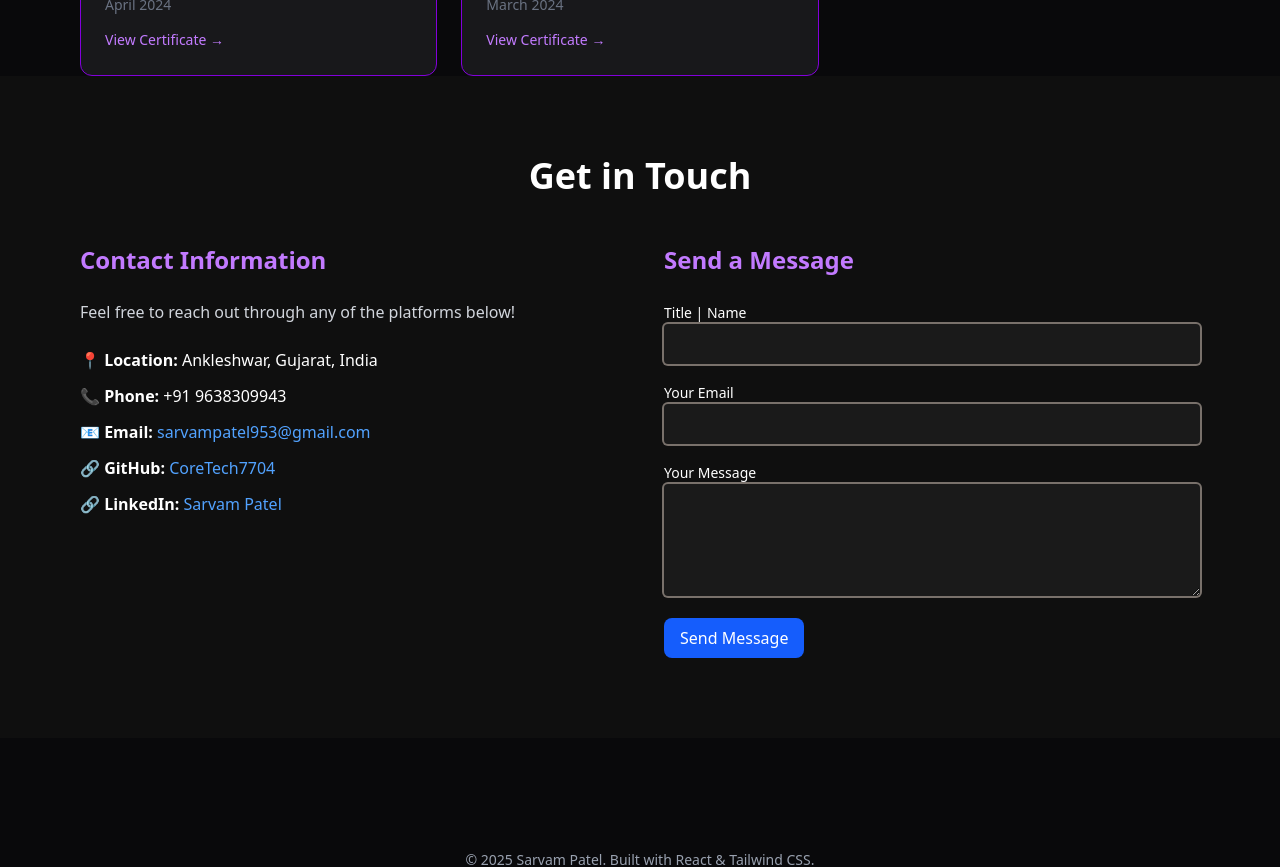
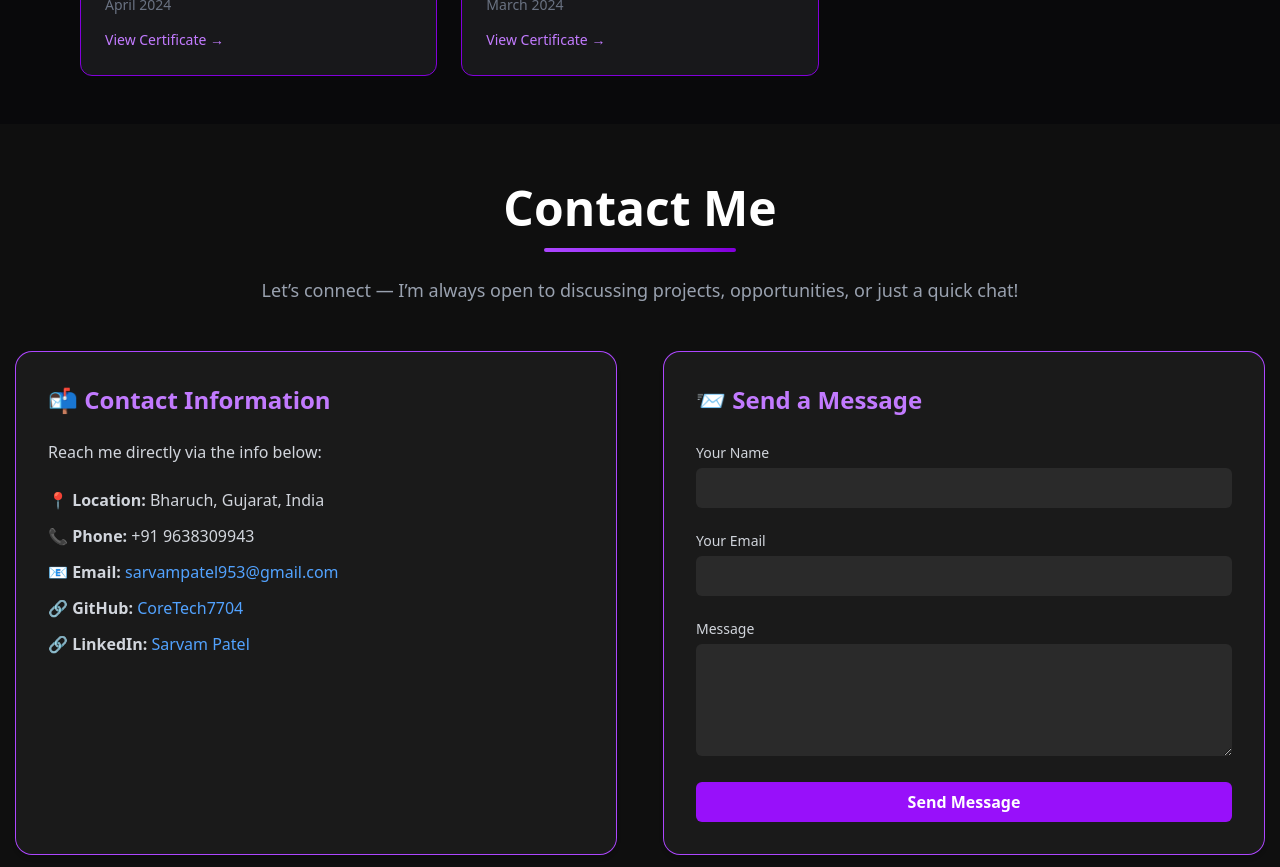
Before and after one commit to CoreTech7704/Portfoliosite, a React (Vite) app: page / in a window 1280 px wide. Shown: the part 4940-5807 px from the top of the page. Built offline with nearby package versions, Linux system fonts and the light colour scheme.

Commit message:
Contact Form final

```diff
--- a/src/components/Certifications.jsx
+++ b/src/components/Certifications.jsx
@@ -41,7 +41,7 @@ const certifications = [
 
 const Certifications = () => {
   return (
-    <section className="max-w-7xl mx-auto px-4 md:px-20 mt-24" id="certifications">
+    <section className="max-w-7xl mx-auto pb-12 px-4 md:px-20 mt-24" id="certifications">
       <div className="text-center mb-16">
         <h2 className="text-5xl font-bold mb-4">Certifications</h2>
         <div className="h-1 w-55 bg-gradient-to-r from-purple-500 to-purple-700 rounded-full mt-2 mx-auto" />
--- a/src/components/Contact.jsx
+++ b/src/components/Contact.jsx
@@ -1,47 +1,68 @@
 const Contact = () => {
   return (
-    <section id="contact" className="py-20 px-6 md:px-20 bg-[#0f0f0f] text-white">
-      <h2 className="text-4xl font-bold text-center mb-12">
-        Get in Touch
-      </h2>
-      <div className="flex flex-col md:flex-row md:justify-between gap-12">
-        {/* Left Side - Contact Info */}
-        <div className="md:w-1/2 space-y-6">
-          <h3 className="text-2xl font-semibold text-purple-400">Contact Information</h3>
-          <p className="text-gray-300">
-            Feel free to reach out through any of the platforms below!
-          </p>
-          <div className="space-y-3">
-            <p><strong>📍 Location:</strong> Ankleshwar, Gujarat, India</p>
-            <p><strong>📞 Phone:</strong> +91 9638309943</p>
-            <p><strong>📧 Email:</strong> <a href="mailto:sarvampatel953@gmail.com" className="text-blue-400 hover:underline">sarvampatel953@gmail.com</a></p>
-            <p><strong>🔗 GitHub:</strong> <a href="https://github.com/CoreTech7704" target="_blank" className="text-blue-400 hover:underline">CoreTech7704</a></p>
-            <p><strong>🔗 LinkedIn:</strong> <a href="https://linkedin.com/in/sarvam-patel" target="_blank" className="text-blue-400 hover:underline">Sarvam Patel</a></p>
+    <section id="contact" className="py-15 px-4 text-white bg-[#0f0f0f]">
+      <div className="text-center mb-12">
+        <h2 className="text-5xl font-bold mb-4">Contact Me</h2>
+        <div className="h-1 w-48 bg-gradient-to-r from-purple-500 to-purple-700 rounded-full mt-2 mx-auto" />
+        <p className="text-gray-400 mt-6 text-lg">
+          Let’s connect — I’m always open to discussing projects, opportunities, or just a quick chat!
+        </p>
+      </div>
+
+      <div className="max-w-7xl mx-auto grid md:grid-cols-2 gap-12">
+        {/* Contact Info */}
+        <div className="space-y-6 bg-[#1a1a1a] p-8 rounded-2xl ring-1 ring-purple-500 shadow-md">
+          <h3 className="text-2xl font-semibold text-purple-400">📬 Contact Information</h3>
+          <p className="text-gray-300">Reach me directly via the info below:</p>
+          <div className="space-y-3 text-gray-300">
+            <p><span className="font-semibold">📍 Location:</span> Bharuch, Gujarat, India</p>
+            <p><span className="font-semibold">📞 Phone:</span> +91 9638309943</p>
+            <p><span className="font-semibold">📧 Email:</span> <a href="mailto:sarvampatel953@gmail.com" className="text-blue-400 hover:underline">sarvampatel953@gmail.com</a></p>
+            <p><span className="font-semibold">🔗 GitHub:</span> <a href="https://github.com/CoreTech7704" target="_blank" className="text-blue-400 hover:underline">CoreTech7704</a></p>
+            <p><span className="font-semibold">🔗 LinkedIn:</span> <a href="https://linkedin.com/in/sarvam-patel" target="_blank" className="text-blue-400 hover:underline">Sarvam Patel</a></p>
           </div>
         </div>
 
-        {/* Right Side - Contact Form */}
-        <div className="md:w-1/2">
-          <h3 className="text-2xl font-semibold text-purple-400 mb-6">Send a Message</h3>
-          <form name="contact" method="POST" data-netlify="true" className="space-y-4">
+        {/* Contact Form */}
+        <div className="bg-[#1a1a1a] p-8 rounded-2xl ring-1 ring-purple-500 shadow-md">
+          <h3 className="text-2xl font-semibold text-purple-400 mb-6">📨 Send a Message</h3>
+          <form name="contact" method="POST" data-netlify="true" className="space-y-5">
             <input type="hidden" name="form-name" value="contact" />
 
             <div>
-              <label className="text-sm text-white">Title | Name</label>
-              <input type="text" name="name" required className="w-full px-4 py-2 rounded bg-[#1a1a1a] text-white ring-2 ring-stone-500 focus:outline-none focus:ring-purple-600" />
+              <label className="text-sm text-gray-300">Your Name</label>
+              <input
+                type="text"
+                name="name"
+                required
+                className="w-full mt-1 px-4 py-2 rounded-md bg-[#2a2a2a] text-white focus:outline-none focus:ring-2 focus:ring-purple-600"
+              />
             </div>
 
             <div>
-              <label className="text-sm text-white">Your Email</label>
-              <input type="email" name="email" required className="w-full px-4 py-2 rounded bg-[#1a1a1a] text-white ring-2 ring-stone-500 focus:outline-none focus:ring-purple-600" />
+              <label className="text-sm text-gray-300">Your Email</label>
+              <input
+                type="email"
+                name="email"
+                required
+                className="w-full mt-1 px-4 py-2 rounded-md bg-[#2a2a2a] text-white focus:outline-none focus:ring-2 focus:ring-purple-600"
+              />
             </div>
 
             <div>
-              <label className="text-sm text-white">Your Message</label>
-              <textarea name="message" rows="4" required className="w-full px-4 py-2 rounded bg-[#1a1a1a] text-white ring-2 ring-stone-500 focus:outline-none focus:ring-purple-600"></textarea>
+              <label className="text-sm text-gray-300">Message</label>
+              <textarea
+                name="message"
+                rows="4"
+                required
+                className="w-full mt-1 px-4 py-2 rounded-md bg-[#2a2a2a] text-white focus:outline-none focus:ring-2 focus:ring-purple-600"
+              />
             </div>
 
-            <button type="submit" className="bg-blue-600 hover:bg-blue-700 text-white py-2 px-4 rounded-lg">
+            <button
+              type="submit"
+              className="w-full bg-purple-600 hover:bg-purple-700 transition duration-200 text-white py-2 px-6 rounded-md font-semibold"
+            >
               Send Message
             </button>
           </form>
```
